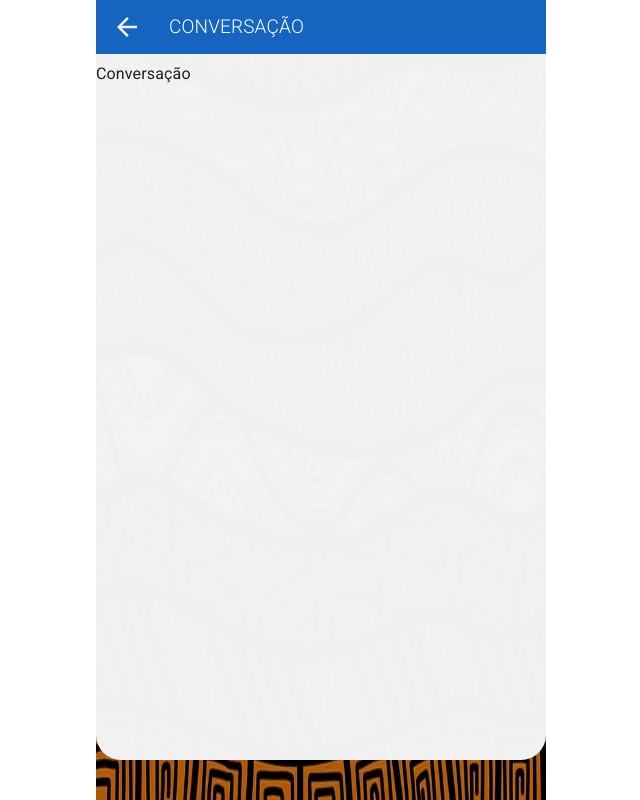
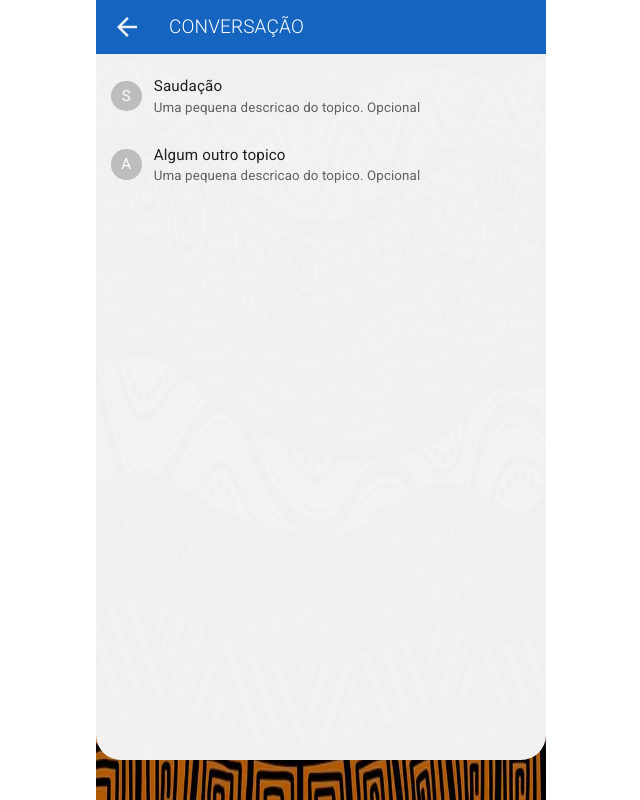
Before and after one commit to Francisco-Fetapi/portuguese-umbundo-dictionary, a React (Vite) app: page /conversacao in a window 1280 px wide. Shown: the whole page, without its empty margins (319-959 px from the left). Built offline with nearby package versions, Linux system fonts and the light colour scheme; no server answers; the database is empty.

Commit message:
feat: conversation page created

```diff
--- /dev/null
+++ b/src/database/conversations.json
@@ -0,0 +1,32 @@
+[
+  {
+    "topic": "Saudação",
+    "description": "Uma pequena descricao do topico. Opcional",
+    "slug": "saudacao",
+    "phrases": [
+      {
+        "pt": "Frase em portugues 1",
+        "um": "Frase em umbundo 2"
+      },
+      {
+        "pt": "Frase em portugues 2",
+        "um": "Frase em umbundo 2"
+      }
+    ]
+  },
+  {
+    "topic": "Algum outro topico",
+    "description": "Uma pequena descricao do topico. Opcional",
+    "slug": "algum-outro-topico",
+    "phrases": [
+      {
+        "pt": "Frase em portugues 1",
+        "um": "Frase em umbundo 2"
+      },
+      {
+        "pt": "Frase em portugues 2",
+        "um": "Frase em umbundo 2"
+      }
+    ]
+  }
+]
--- /dev/null
+++ b/src/pages/Conversation.tsx
@@ -0,0 +1,9 @@
+import { useParams } from "react-router-dom";
+import PageHeader from "../components/PageHeader";
+
+export default function Conversation() {
+  const params = useParams();
+  return (
+    <PageHeader pageName={params.slug || "Conversação"}>Ola Mundo</PageHeader>
+  );
+}
--- a/src/pages/Conversations.tsx
+++ b/src/pages/Conversations.tsx
@@ -1,5 +1,45 @@
+import {
+  Avatar,
+  List,
+  ListItem,
+  ListItemAvatar,
+  ListItemText,
+} from "@mui/material";
+import { useNavigate } from "react-router-dom";
 import PageHeader from "../components/PageHeader";
+import conversations from "../database/conversations.json";
 
 export default function Conversations() {
-  return <PageHeader pageName="Conversação">Conversação</PageHeader>;
+  const navigate = useNavigate();
+  return (
+    <PageHeader pageName="Conversação">
+      <List
+        sx={{
+          width: "100%",
+          padding: 0,
+          zoom: "0.95",
+        }}
+      >
+        {conversations.map((conversation) => (
+          <ListItem
+            key={conversation.slug}
+            button
+            onClick={() => navigate(`/conversacao/${conversation.slug}`)}
+          >
+            <ListItemAvatar
+              sx={{
+                zoom: 0.8,
+              }}
+            >
+              <Avatar>{conversation.topic[0].toUpperCase()}</Avatar>
+            </ListItemAvatar>
+            <ListItemText
+              primary={conversation.topic}
+              secondary={conversation.description || "Nenhuma descrição."}
+            />
+          </ListItem>
+        ))}
+      </List>
+    </PageHeader>
+  );
 }
--- a/src/routes.tsx
+++ b/src/routes.tsx
@@ -12,6 +12,7 @@ import UtilityTerms from "./pages/UtilityTerms";
 import AdvancedSearch from "./pages/AdvancedSearch";
 import Word from "./pages/Word";
 import Traductor from "./pages/Traductor";
+import Conversation from "./pages/Conversation";
 
 export default function routes() {
   return (
@@ -23,6 +24,7 @@ export default function routes() {
         <Route path="/frases-guardadas" element={<SavedSentences />} />
         <Route path="/pesquisa-avancada" element={<AdvancedSearch />} />
         <Route path="/conversacao" element={<Conversations />} />
+        <Route path="/conversacao/:slug" element={<Conversation />} />
         <Route path="/definicoes" element={<Settings />} />
         <Route path="/ajuda-e-comentarios" element={<HelpAndComments />} />
         <Route path="/sobre-nos" element={<AboutUs />} />
```
